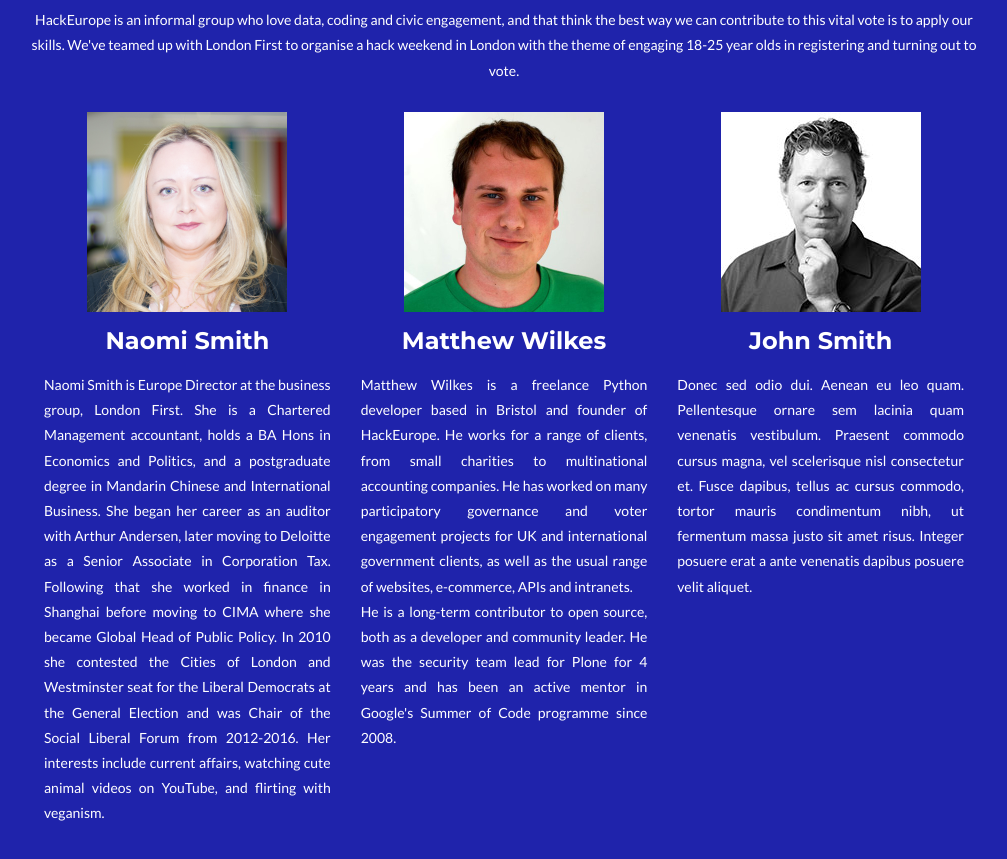
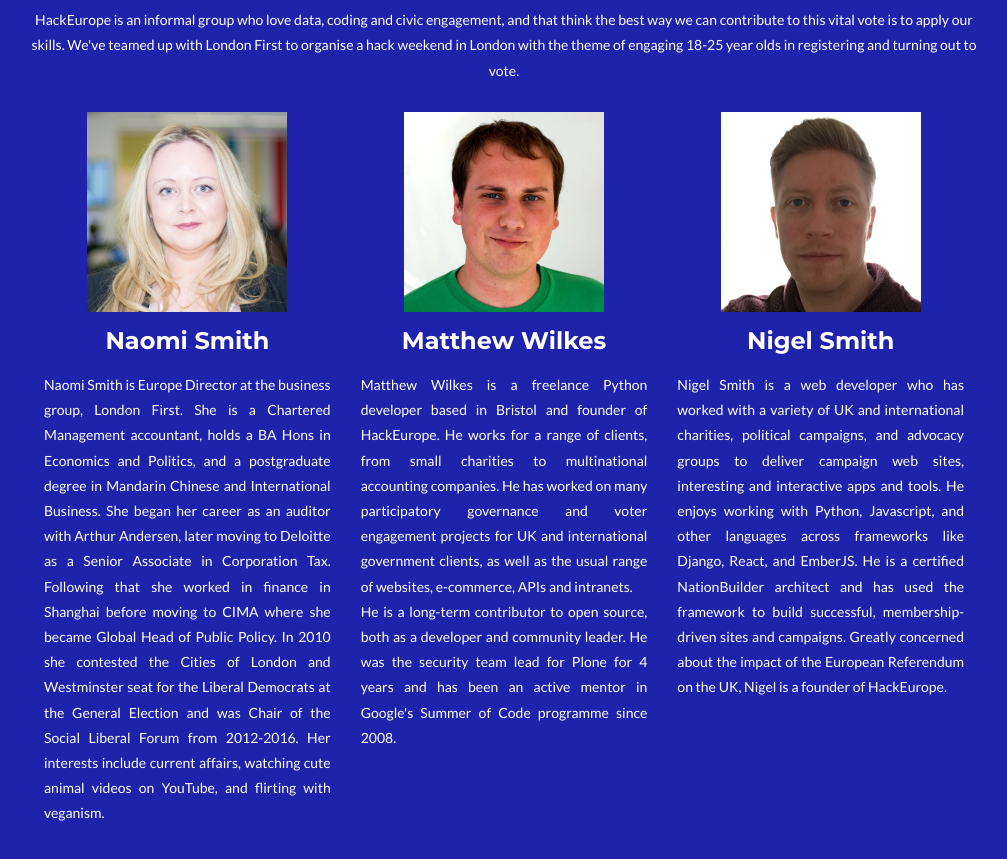
Before and after one commit to MatthewWilkes/hackthevote.hackeurope.uk, a website: page index.html in a window 1280 px wide. Shown: the part 2355-3214 px from the top of the page, without its empty margins (136-1143 px from the left). Drawn offline with nearby package versions, Linux system fonts and the light colour scheme.

Commit message:
Add Nigel bio

```diff
--- a/index.html
+++ b/index.html
@@ -217,13 +217,15 @@
         </p>
       </div>
       <div class="person-bio">
-        <img src="assets/portrait.jpg" alt="Person" class="person-bio__photo">
-        <h4 class="heading person-bio__name">john smith</h4>
+        <img src="assets/nigel_portrait.jpg" alt="Person" class="person-bio__photo">
+        <h4 class="heading person-bio__name">Nigel Smith</h4>
         <p class="text person-bio__text">
-          Donec sed odio dui. Aenean eu leo quam. Pellentesque ornare sem lacinia quam venenatis vestibulum.
-          Praesent commodo cursus magna, vel scelerisque nisl consectetur et. Fusce dapibus, tellus ac cursus
-          commodo, tortor mauris condimentum nibh, ut fermentum massa justo sit amet risus. Integer posuere erat
-          a ante venenatis dapibus posuere velit aliquet.
+          Nigel Smith is a web developer who has worked with a variety of UK and international charities, political
+          campaigns, and advocacy groups to deliver campaign web sites, interesting and interactive apps and tools.
+          He enjoys working with Python, Javascript, and other languages across frameworks like Django, React, and
+          EmberJS. He is a certified NationBuilder architect and has used the framework to build successful,
+          membership-driven sites and campaigns. Greatly concerned about the impact of the European Referendum on the
+          UK, Nigel is a founder of HackEurope.
         </p>
       </div>
     </div>
```
Also changed, not shown: assets/nigel_portrait.jpg (added).
